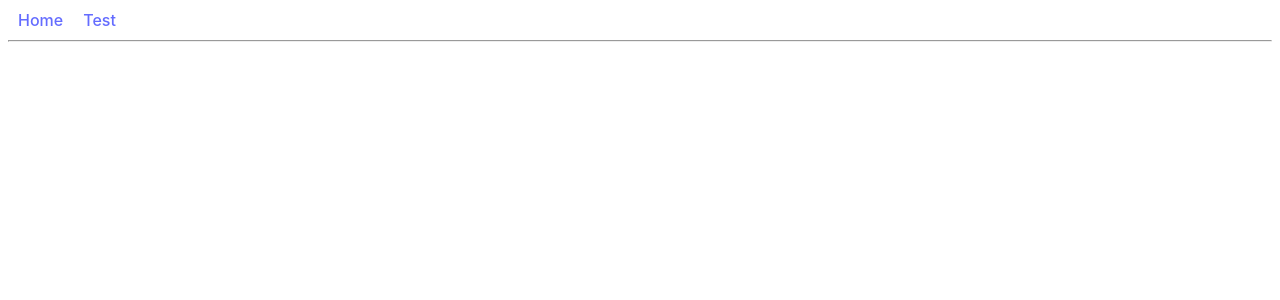
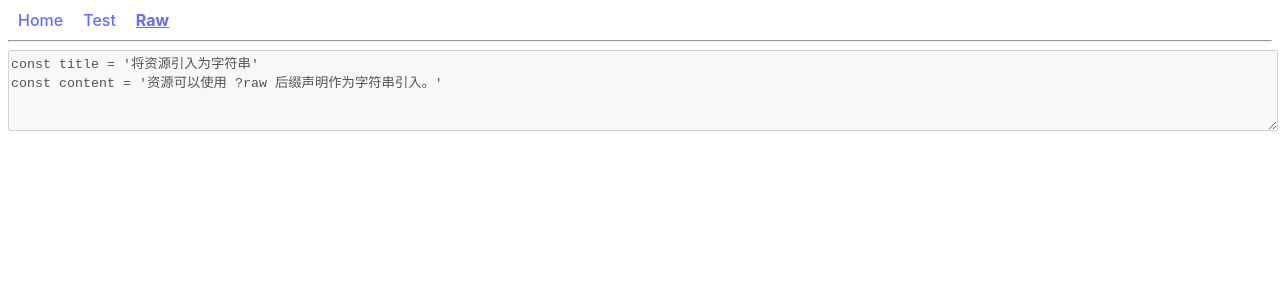
Before and after one commit to yuanlee301415/vite-official-learn, a Vue app: page /#/raw in a window 1280 px wide. Before the commit this address had no page. Shown: the top 300 px of the page. Built offline with nearby package versions, Linux system fonts and the light colour scheme.

Commit message:
Done: 功能》静态资源处理》以字符串形式加载资源

```diff
--- /dev/null
+++ b/src/assets/raw.js
@@ -0,0 +1,2 @@
+const title = '将资源引入为字符串'
+const content = '资源可以使用 ?raw 后缀声明作为字符串引入。'
--- a/src/router/index.ts
+++ b/src/router/index.ts
@@ -16,6 +16,14 @@ export const routes = [
         meta: {
             title: 'Test'
         }
+    },
+    {
+        path: '/raw',
+        name: 'Raw',
+        component: () => import('../views/raw.vue'),
+        meta: {
+            title: 'Raw'
+        }
     }
 ]
 
--- /dev/null
+++ b/src/views/raw.vue
@@ -0,0 +1,12 @@
+<template>
+  <textarea style="width: 100%" rows="5" disabled>{{ rawJs }}</textarea>
+</template>
+
+<script setup lang="ts">
+import rawJs from '../assets/raw.js?raw'
+console.log('rawJs:', rawJs)
+</script>
+
+<style scoped>
+
+</style>
```
